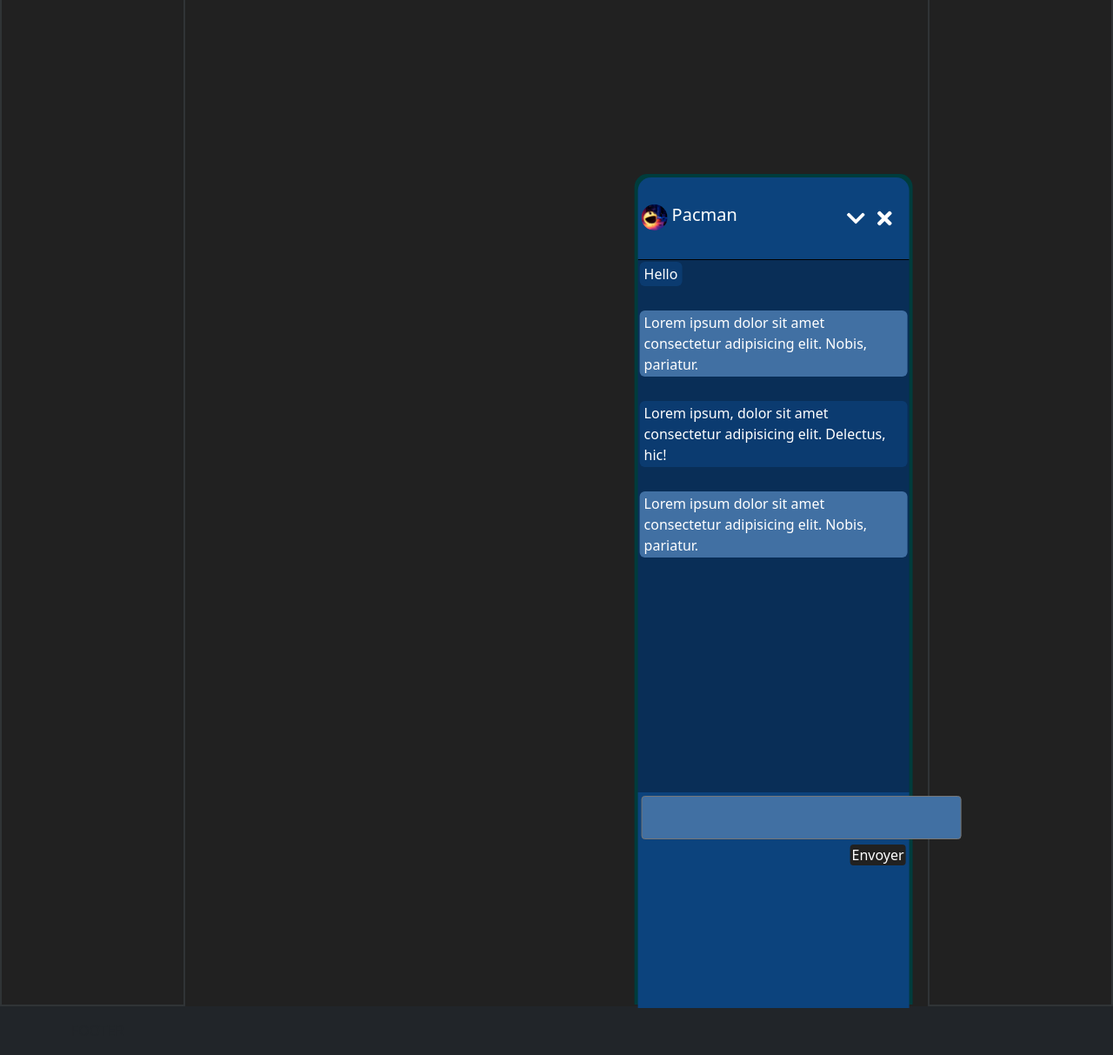
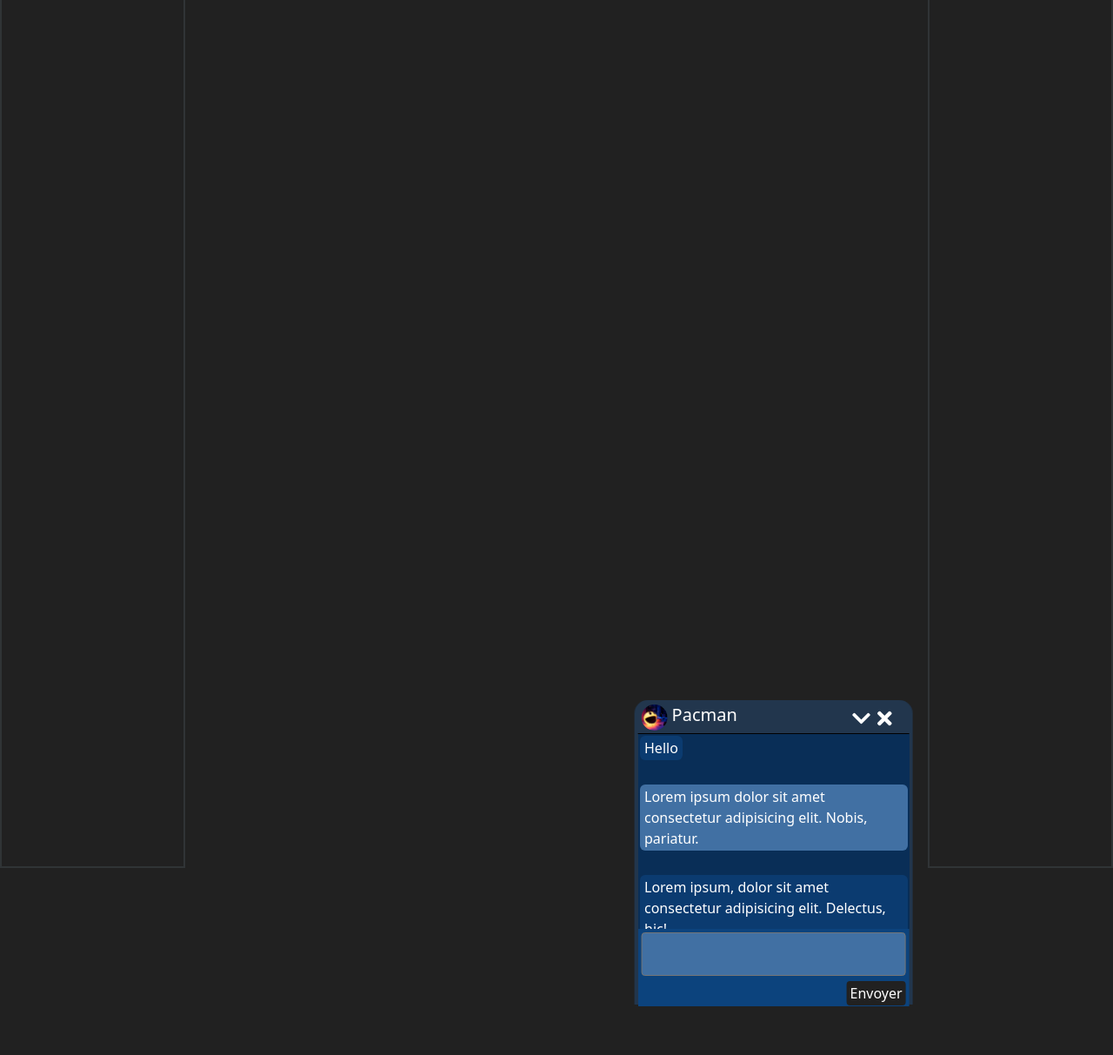
Before and after one commit to BECKQuentin/la_la_share, a Symfony app: template templates/musics/musics.html.twig in a window 1280 px wide. Shown: the part 435-1648 px from the top of the page at 87% size. After the commit the page ends 1592 px from the top, so only its background shows below. Run offline with Twig, Linux system fonts and the light colour scheme; the template is opened without the code that fills it, so the values that code supplies are empty; some libraries are stand-ins or nearby versions.

Commit message:
end messagery

```diff
--- a/public/css/styles.css
+++ b/public/css/styles.css
@@ -1,19 +1,12 @@
 /*-VARIABLE-*/
 :root {
-    --tchat-box-color:
-    --tchat-menu-color:
-    --tchat-bg-color: brown;
-    --tchat-message-user-color: brown;
-    --tchat-message-receiver-color: brown;
-    --tchat-message-input-color: brown;
-
-
+    --blue-1:#092E57;
+    --blue-2:#0B3B70;
+    --blue-3:#0C437D;
+    --blue-4:#4170A3;
+    --blue-5:#22364d;
 }
-element {
-    background-color: var(--main-bg-color);
-}
-
-
+/*-GENERAL-*/
 * {
     margin: 0;
     padding: 0;
@@ -31,6 +24,31 @@ hr {
 p {
     color: #fff;
 }
+/*----SCROLLBAR----*/
+.main::-webkit-scrollbar,
+.musics_box::-webkit-scrollbar,
+.friends_box::-webkit-scrollbar,
+.conversation_output::-webkit-scrollbar,
+.conversation_input::-webkit-scrollbar {
+    width: 12px;               /* width of the entire scrollbar */
+}
+.main::-webkit-scrollbar,
+.musics_box::-webkit-scrollbar,
+.friends_box::-webkit-scrollbar,
+.conversation_output::-webkit-scrollbar,
+.conversation_input::-webkit-scrollbar {
+    background: #303436;        /* color of the tracking area */
+}
+.main::-webkit-scrollbar-thumb,
+.musics_box::-webkit-scrollbar-thumb,
+.friends_box::-webkit-scrollbar-thumb,
+.conversation_output::-webkit-scrollbar-thumb,
+.conversation_input::-webkit-scrollbar-thumb {
+    background-color: #212121;    /* color of the scroll thumb */
+    border-radius: 0px;       /* roundness of the scroll thumb */
+    border: 3px solid var(--tchat-box-color);  /* creates padding around scroll thumb */
+  }
+
 /*---TITLE---*/
 h1, h2, h3, h4, h5 {
     color: #fff;
@@ -41,7 +59,7 @@ nav {
     justify-content: space-between;
     align-items: center;
     background-color: #212121;
-    height: 80px;
+    height: 10vh;
 }
 nav ul {
     display: flex;
@@ -55,6 +73,12 @@ nav li {
     list-style: none;
     text-decoration: none;
 }
+nav a:hover {
+    color: #fff;
+}
+nav li:hover:not(.user) {
+    animation: growUp 1s forwards;
+}
 #navigation {
     width: 450px;
 
@@ -64,21 +88,21 @@ nav li {
     align-items: center;
     justify-content: space-between;
 }
-
-
-
 /*--MAIN--*/
+.main {
+    overflow-y: scroll;
+}
+.body {
+    height: 200%;
+}
 
 /*-----MUSICS-----*/
 .musics_box ,
 .friends_box {
     border: 2px solid #303436;
-    height: 100vh;
+    height: 90vh;
     overflow-y: scroll;
 }
-.invisible-scrollbar::-webkit-scrollbar {
-    display: none;
-  }
 
 /*-----FRIENDS----*/
 .admin_contact img {
@@ -114,9 +138,9 @@ nav li {
 /*---TCHAT---*/
 
 .tchat {
-    background-color: rgb(0, 60, 60);
+    background-color: var(--blue-5);
     z-index: 2;
-    height: 60%;
+    height: 350px;
     width: 25%;
     margin-bottom: 2px;
     border-bottom-left-radius: 0;
@@ -131,7 +155,7 @@ nav li {
     border-bottom-right-radius: 0;
     border-top-left-radius: 15px;
     border-top-right-radius: 15px;
-    background-color:#0C437D;
+    background-color: var(--tchat-message-input-color);
     border-bottom: 1px solid black;
     height: 10%;
     width: auto;
@@ -152,6 +176,7 @@ nav li {
 .tchat_menu_icon {
     font-size: 1.5rem;
     margin: 0px 16px;
+    display: flex;
 }
 .tchat_menu_icon i {
     margin: 0px 4px;
@@ -165,9 +190,8 @@ nav li {
     margin: 0px 4px;
     height: 64%;
     width: auto;
-    background-color: #092E57;
+    background-color: var(--blue-1);
     overflow-y: scroll;
-    scrollbar-shadow-color: #212121;
 }
 
 .conversation_output p {
@@ -178,17 +202,17 @@ nav li {
     color: #fff;
 }
 .conversation_output_user {
-    background-color: #0B3B70;
+    background-color: var(--blue-2);
 }
 .conversation_output_friends {
-    background-color: #4170A3;
+    background-color: var(--blue-4);
 }
 /*--conversation input--*/
 .conversation_input {
     margin: 0px 4px 0px 4px;
     height: 26%;
     width: auto;
-    background-color:#0C437D ;
+    background-color: var(--blue-3);
     display: flex;
     flex-direction: column;
 }
@@ -197,7 +221,8 @@ nav li {
 }
 .conversation_input_message textarea {
     border-radius: 4px;
-    background-color: #4170A3;
+    background-color: var(--blue-4);
+    width:100%;
     resize: none;
 }
 .conversation_input_icon {
@@ -208,7 +233,7 @@ nav li {
 }
 .conversation_input_icon_btn button {
     border: 0;
-    padding: 0px 2px;
+    padding: 2px 4px;
     border-radius: 4px;
     background-color: #212121;
     color: #fff;
@@ -220,7 +245,10 @@ nav li {
 
 /*---FOOTER----*/
 footer {
-    background-color: red;
+    background-color: black;
+}
+.footer {
+    height: 10%;
 }
 
 /*---KEYFRAMES---*/
@@ -235,4 +263,4 @@ footer {
     to {
       transform: scale(1.08);
     }
-  }
+}
--- a/public/js/script.js
+++ b/public/js/script.js
@@ -0,0 +1,29 @@
+$(function(){
+    /////////HIDE TCHAT///////
+    $('.tchat_slide').on('click', function() {
+        $('.tchat_slide i').toggleClass('fa-chevron-down');
+        $('.tchat_slide i').toggleClass('fa-chevron-up');
+
+        $('.tchat_slide').toggleClass('tchat_up');
+
+        if ( $('.tchat_slide').hasClass('tchat_up') ) {
+            $( ".tchat" ).animate({
+                bottom: "-=312",
+                }, 1000, function() {
+                // Animation complete.
+            });
+        }
+        else {
+            $( ".tchat" ).animate({
+                bottom: "+=312",
+                }, 1000, function() {
+                // Animation complete.
+            });
+        }
+    });
+    ////////CLOSE TCHAT//////
+    $('.tchat_close').on('click', function() {
+        $('.tchat').css('display', 'none');
+    });
+
+})//jquery
--- a/src/Controller/BaseController.php
+++ b/src/Controller/BaseController.php
@@ -19,7 +19,7 @@ class BaseController extends AbstractController
     ////////////////// MUSICS ///////////////////////////
     public function musics(string $routeName)
     {
-        return $this->render('base/musics.html.twig', [
+        return $this->render('base/_musics.html.twig', [
             'route_name' => $routeName,
         ]);
     }
@@ -27,7 +27,7 @@ class BaseController extends AbstractController
     ////////////////// FRIENDS ///////////////////////////
     public function friends(string $routeName)
     {
-        return $this->render('base/friends.html.twig', [
+        return $this->render('base/_friends.html.twig', [
             'route_name' => $routeName,
         ]);
     }
--- a/templates/base.html.twig
+++ b/templates/base.html.twig
@@ -11,39 +11,48 @@
             <link href="https://cdn.jsdelivr.net/npm/bootstrap@5.0.0-beta2/dist/css/bootstrap.min.css" rel="stylesheet" integrity="sha384-BmbxuPwQa2lc/FVzBcNJ7UAyJxM6wuqIj61tLrc4wSX0szH/Ev+nYRRuWlolflfl" crossorigin="anonymous">
             {# Font Awesome #}
             <link rel="stylesheet" href="https://cdnjs.cloudflare.com/ajax/libs/font-awesome/5.15.1/css/all.min.css" integrity="sha512-+4zCK9k+qNFUR5X+cKL9EIR+ZOhtIloNl9GIKS57V1MyNsYpYcUrUeQc9vNfzsWfV28IaLL3i96P9sdNyeRssA==" crossorigin="anonymous" />
+            {# Own CSS #}
             <link rel="stylesheet" href="{{ asset('css/styles.css') }}">
         {% endblock %}
 
     </head>
     <body class="d-flex flex-column">
-        <div >
+        <div>
             {{ render(controller('App\\Controller\\BaseController::header', {'routeName' : route_name } )) }}
 
-
-            <div class="row gx-0 h-100">
+            <div class="row gx-0">
                 <div class="musics_box col-2">
                     {{ render(controller('App\\Controller\\BaseController::musics', {'routeName' : route_name } )) }}
                 </div>
-                <div class="col-8">
-                    {% include 'base/_flash.html.twig' %}
-                    {% block body %}
+                <div class="main col-8">
+                    <div class="body">
+                        {% include 'base/_flash.html.twig' %}
+                        {% block body %}
 
-                    {% endblock %}
+                        {% endblock %}
+                    </div>
+
+                    <div class="footer">
+                        {% include 'base/_footer.html.twig' %}
+                    </div>
                 </div>
                 <div class="friends_box col-2">
                      {{ render(controller('App\\Controller\\BaseController::friends', {'routeName' : route_name } )) }}
                 </div>
             </div>
+
         </div>
 
-        {% include 'base/_footer.html.twig' %}
+
 
         {% block javascripts %}
+            {# Jquery #}
             <script src="https://ajax.googleapis.com/ajax/libs/jquery/3.6.0/jquery.min.js"></script>
+            {# Bootstrap #}
             <script src="https://cdn.jsdelivr.net/npm/@popperjs/core@2.6.0/dist/umd/popper.min.js" integrity="sha384-KsvD1yqQ1/1+IA7gi3P0tyJcT3vR+NdBTt13hSJ2lnve8agRGXTTyNaBYmCR/Nwi" crossorigin="anonymous"></script>
-            {# Bootstrap #}
             <script src="https://cdn.jsdelivr.net/npm/bootstrap@5.0.0-beta2/dist/js/bootstrap.min.js" integrity="sha384-nsg8ua9HAw1y0W1btsyWgBklPnCUAFLuTMS2G72MMONqmOymq585AcH49TLBQObG" crossorigin="anonymous"></script>
-            <script src="{{ asset('js/scripts.js') }}"></script>
+            {# Own script #}
+            <script src="{{ asset('js/script.js') }}"></script>
         {% endblock %}
     </body>
 </html>
--- a/templates/base/_footer.html.twig
+++ b/templates/base/_footer.html.twig
@@ -1,4 +1,4 @@
-<footer class="footer mt-auto py-3 bg-dark">
+<footer class="mt-auto py-3">
     <div class="container">
             FOOTER
     </div>
--- a/templates/base/_header.html.twig
+++ b/templates/base/_header.html.twig
@@ -22,7 +22,7 @@
 				<li class="nav-item">
 					<a class="nav-link" href="{{ path('app_login') }}">Connexion</a>
 				</li>
-			{% endif %}				 #}
+			{% endif %} #}
 
 			</ul>
 		</div>
--- a/templates/musics/musics.html.twig
+++ b/templates/musics/musics.html.twig
@@ -16,8 +16,12 @@
                 <h5>Pacman</h5>
             </div>
             <div class="tchat_menu_icon">
-                <i class="fas fa-chevron-down"></i>
-                <i class="fas fa-times"></i>
+                <div class="tchat_slide">
+                    <i class="fas fa-chevron-down"></i>
+                </div>
+                <div class="tchat_close">
+                    <i class="fas fa-times"></i>
+                </div>
             </div>
         </div>
         <div class="conversation_output">
```
Also changed, not shown: templates/base/_musics.html.twig (added, +15 -0 lines), templates/base/musics.html.twig (deleted, +0 -7 lines), templates/base/_friends.html.twig (renamed from templates/base/friends.html.twig), 2 other files.
